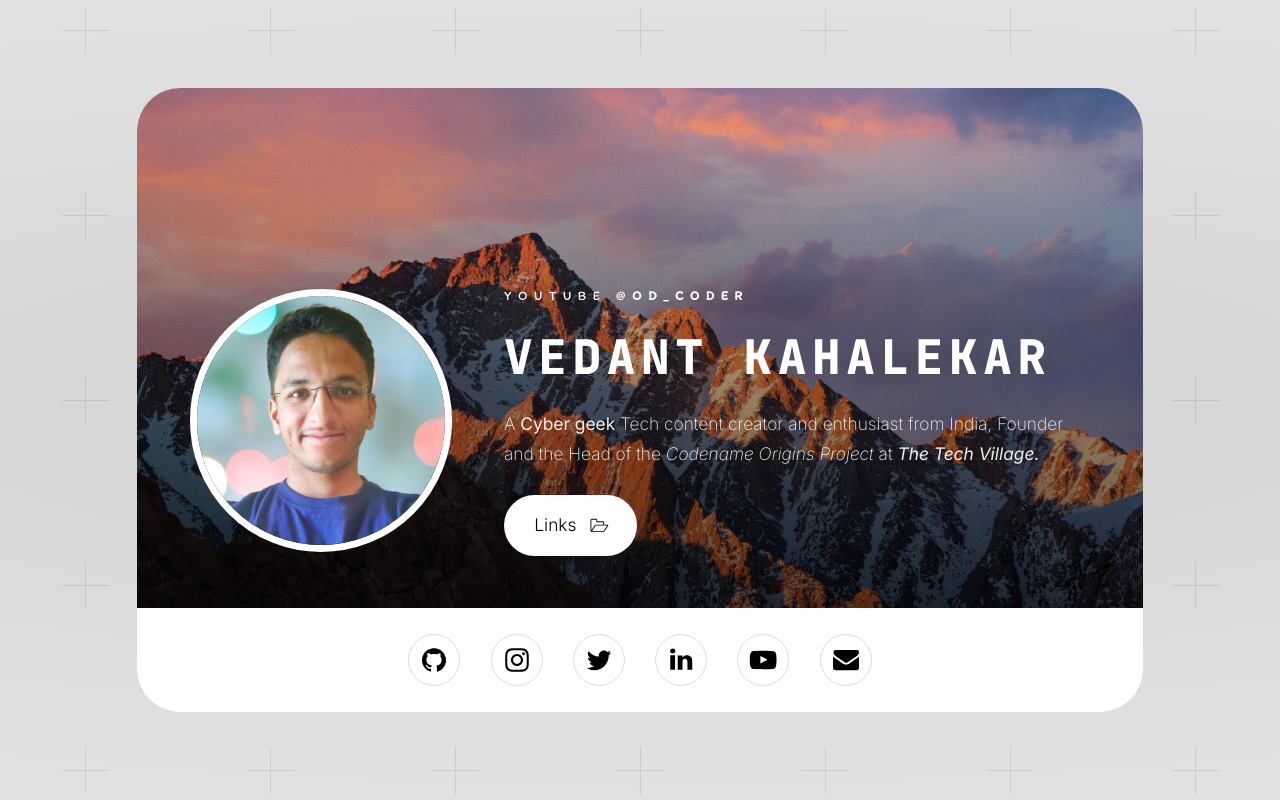
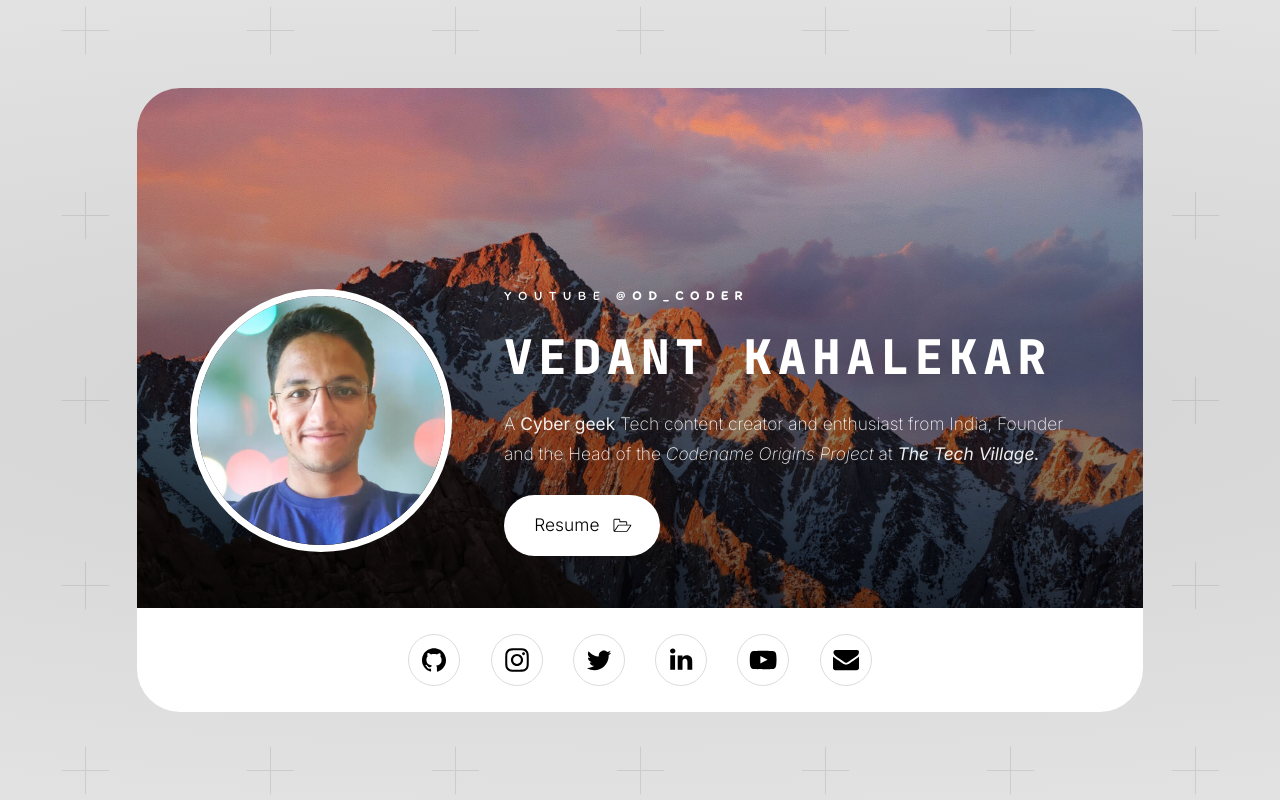
Before and after one commit to VedantKCSE/Links_Card, a plain HTML site: page index.html in a window 1280 px wide. Drawn offline with Linux system fonts and the light colour scheme.

Commit message:
Update index.html

```diff
--- a/index.html
+++ b/index.html
@@ -1355,7 +1355,7 @@
                                 <p id="text03" class="style3">A <strong>Cyber geek</strong> Tech content creator and enthusiast from India, Founder and the Head of the <em>Codename Origins Project</em> at <strong><em><a href="https://in.linkedin.com/company/the-tech-village">The Tech Village</a>.</em></strong></p>
                                 <ul
                                     id="buttons01" class="style1 buttons">
-                                    <li><a href="https://cheerful-pelican.super.site/" class="button n01"><svg><use xlink:href="#icon-2edf388e2550a85a730bf32c7ee5b27f"></use></svg><span class="label">Links</span></a></li>
+                                    <li><a href="https://drive.google.com/file/d/1tT1WfLPawD4xZbVhQjH_Sk7UjNVWnCs_/view?usp=sharing" class="button n01"><svg><use xlink:href="#icon-2edf388e2550a85a730bf32c7ee5b27f"></use></svg><span class="label">Resume</span></a></li>
                                     </ul>
                             </div>
                         </div>
```
